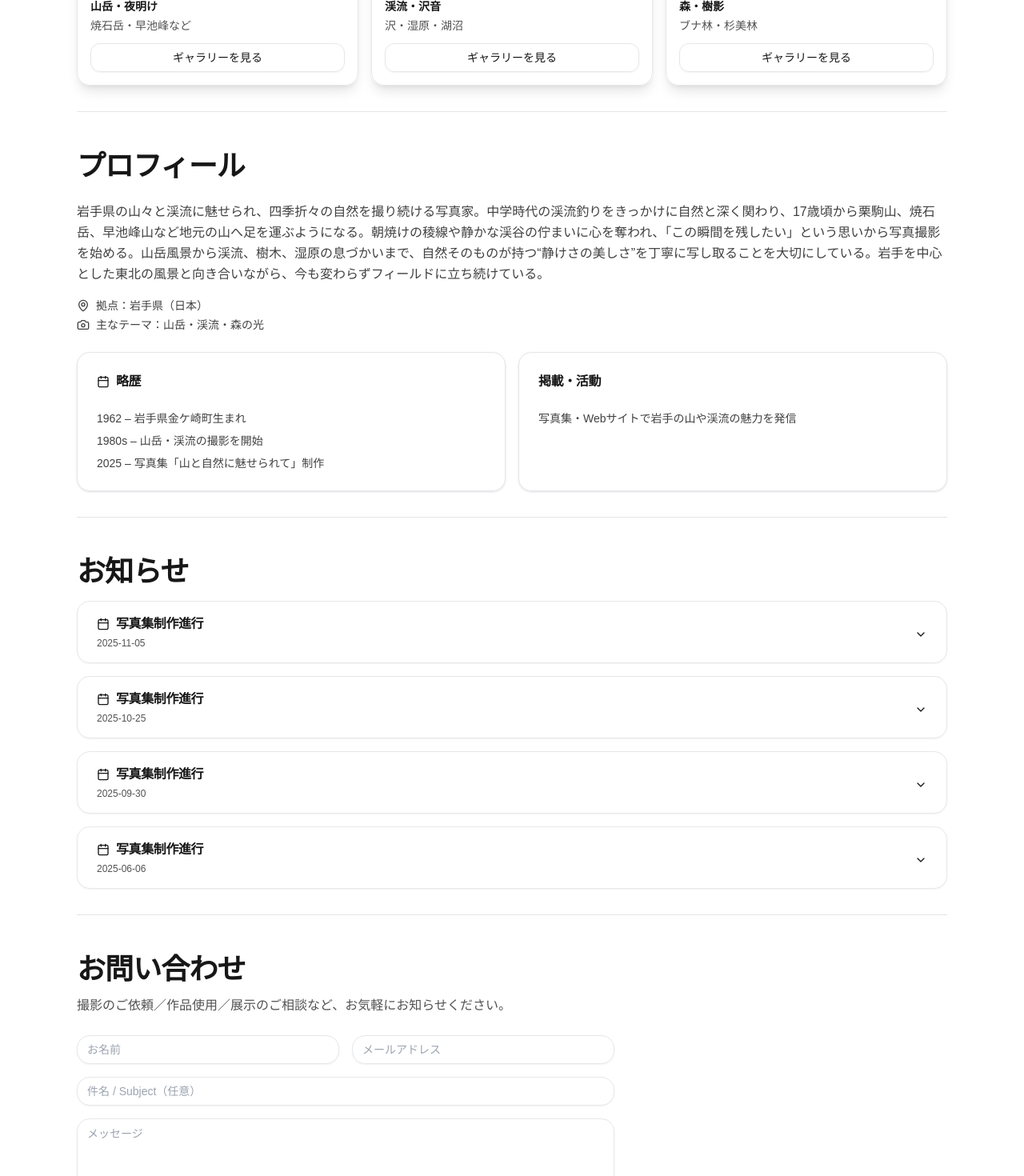
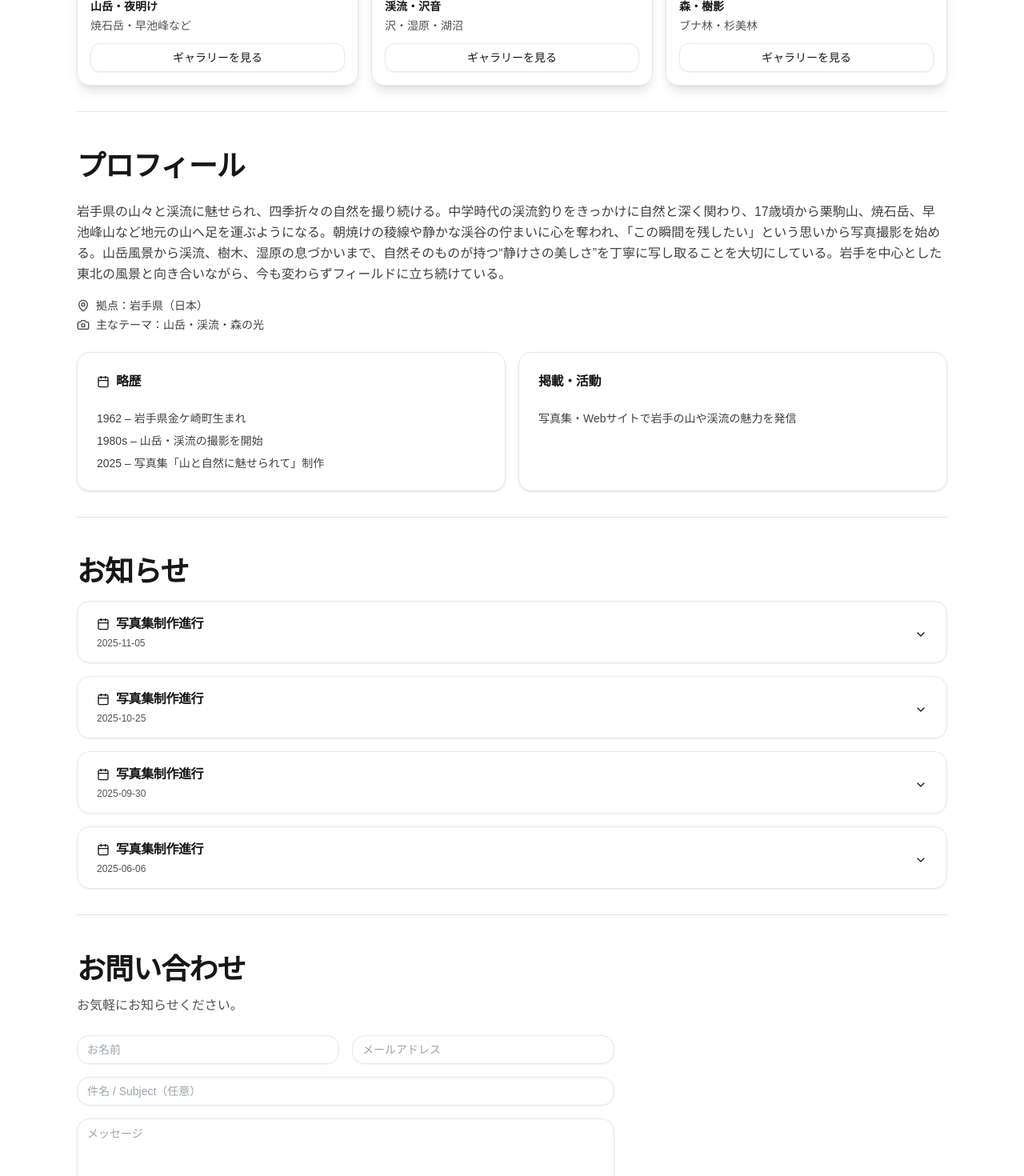
Before and after one commit to masahiro-koseki/masahiro-site, a Next.js app: page / in a window 1280 px wide. Shown: the part 1961-3431 px from the top of the page at 80% size. Built offline with nearby package versions, Linux system fonts and the light colour scheme.

Commit message:
Update text in profile and contact section

```diff
--- a/app/page.tsx
+++ b/app/page.tsx
@@ -367,7 +367,7 @@ const NEWS_ITEMS = [
           },
 			about: {
 						title: "プロフィール",
-						bio: "岩手県の山々と渓流に魅せられ、四季折々の自然を撮り続ける写真家。中学時代の渓流釣りをきっかけに自然と深く関わり、17歳頃から栗駒山、焼石岳、早池峰山など地元の山へ足を運ぶようになる。朝焼けの稜線や静かな渓谷の佇まいに心を奪われ、「この瞬間を残したい」という思いから写真撮影を始める。山岳風景から渓流、樹木、湿原の息づかいまで、自然そのものが持つ“静けさの美しさ”を丁寧に写し取ることを大切にしている。岩手を中心とした東北の風景と向き合いながら、今も変わらずフィールドに立ち続けている。",
+						bio: "岩手県の山々と渓流に魅せられ、四季折々の自然を撮り続ける。中学時代の渓流釣りをきっかけに自然と深く関わり、17歳頃から栗駒山、焼石岳、早池峰山など地元の山へ足を運ぶようになる。朝焼けの稜線や静かな渓谷の佇まいに心を奪われ、「この瞬間を残したい」という思いから写真撮影を始める。山岳風景から渓流、樹木、湿原の息づかいまで、自然そのものが持つ“静けさの美しさ”を丁寧に写し取ることを大切にしている。岩手を中心とした東北の風景と向き合いながら、今も変わらずフィールドに立ち続けている。",
 						location: "拠点：岩手県（日本）",
 						focus: "主なテーマ：山岳・渓流・森の光",
 						links: "詳しいプロフィール"
@@ -376,7 +376,7 @@ const NEWS_ITEMS = [
             title: "お知らせ",
               items: NEWS_ITEMS
           },
-          contact: { title: "お問い合わせ", desc: "撮影のご依頼／作品使用／展示のご相談など、お気軽にお知らせください。", name: "お名前", email: "メールアドレス", message: "メッセージ", send: "送信" },
+          contact: { title: "お問い合わせ", desc: "お気軽にお知らせください。", name: "お名前", email: "メールアドレス", message: "メッセージ", send: "送信" },
           footer: { rights: "© Masahiro Koseki", lang: "言語", jp: "日本語", en: "English" }
         },
         en: {
@@ -408,7 +408,7 @@ const NEWS_ITEMS = [
             title: "News",
             items: NEWS_ITEMS
           },
-          contact: { title: "Contact", desc: "For commissions, licensing, and exhibitions, please get in touch.", name: "Name", email: "Email", message: "Message", send: "Send" },
+          contact: { title: "Contact", desc: "please get in touch.", name: "Name", email: "Email", message: "Message", send: "Send" },
           footer: { rights: "© Masahiro Koseki", lang: "Language", jp: "日本語", en: "English" }
         }
       } as const)[lang],
```
